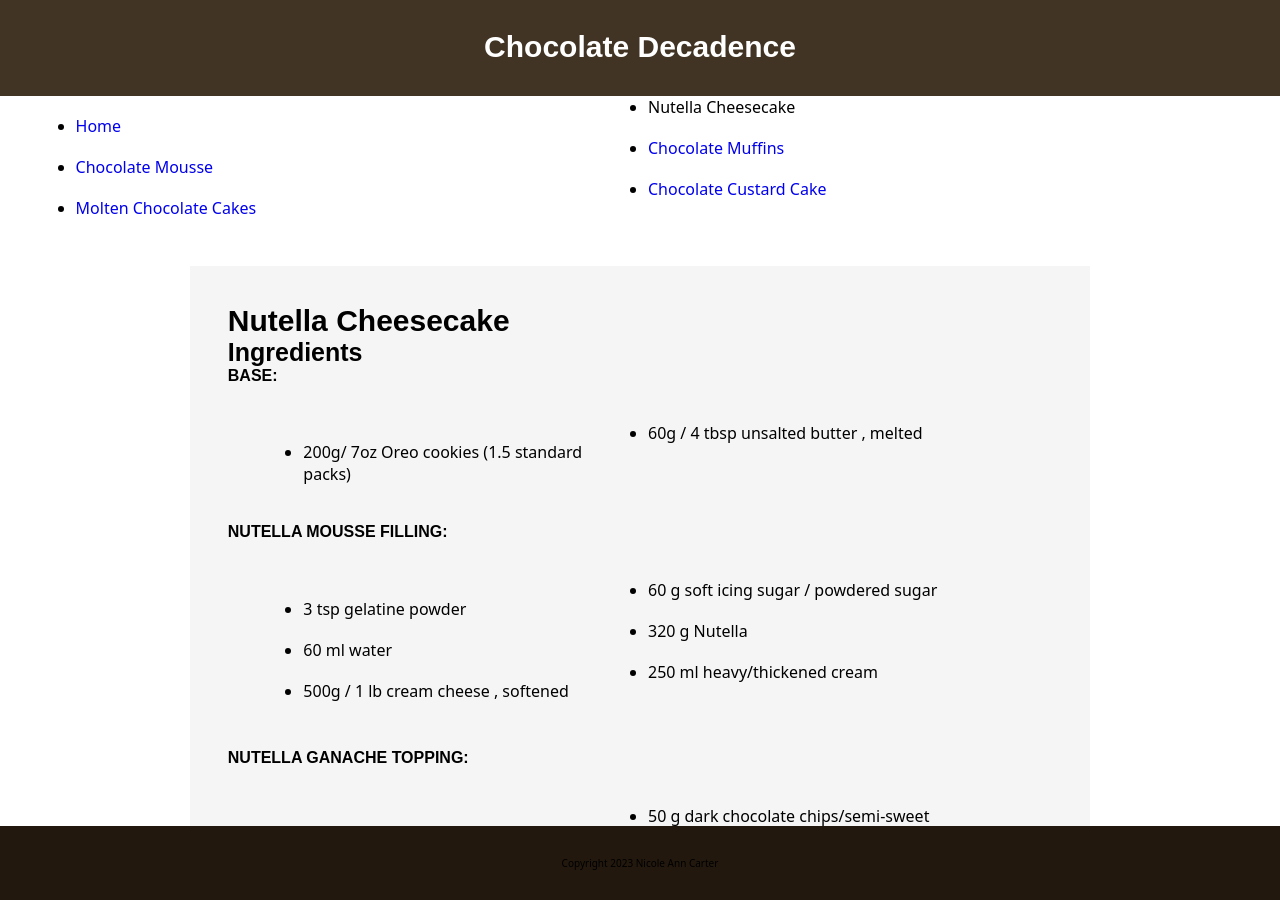
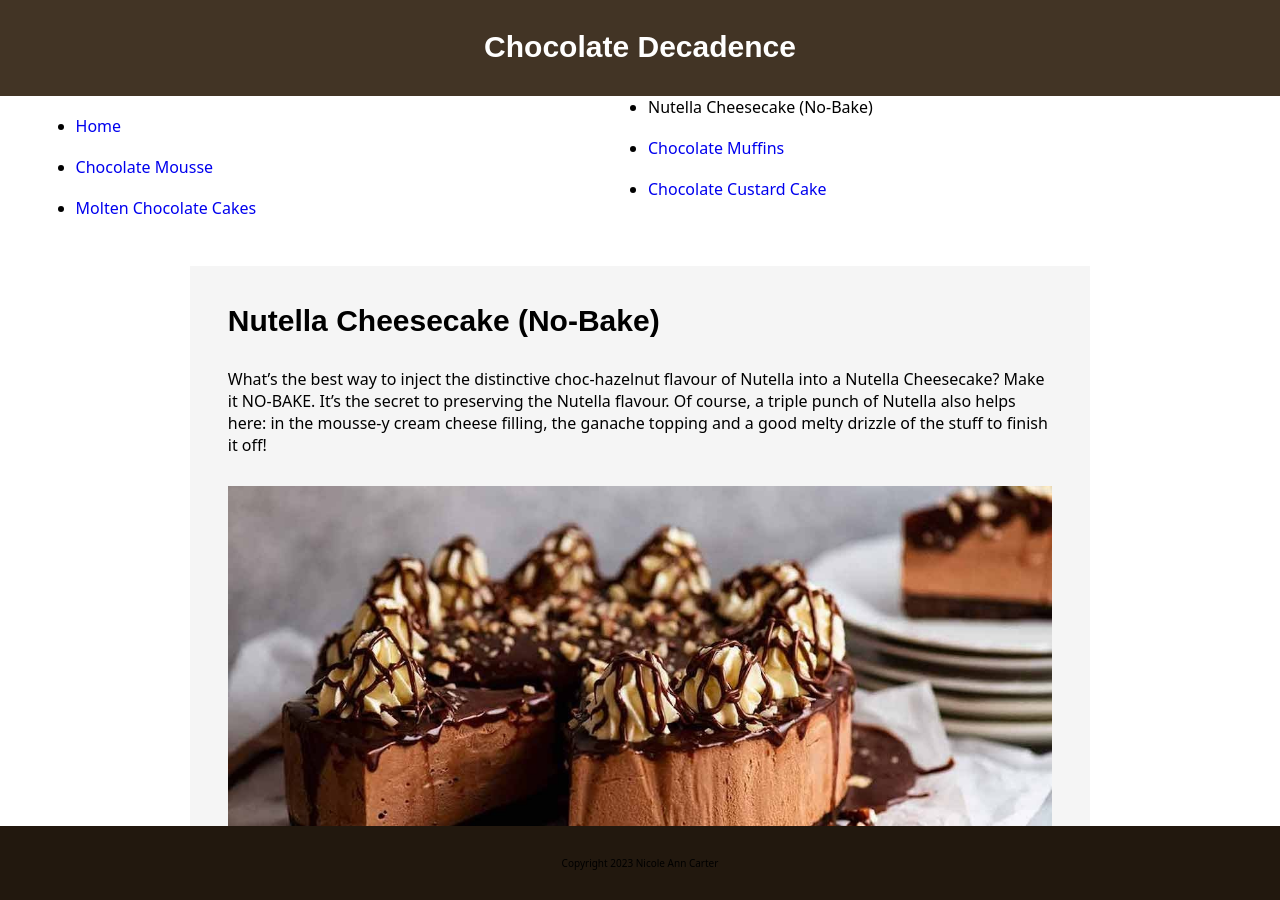
Before and after one commit to nicoleanncarter/recipes, a Jekyll site: the page built from _recipes/recipe1.md, in a window 1280 px wide and 900 px high. Built offline with Jekyll 4.4.1, drawn with Linux system fonts in a browser that asks for light colours.

Commit message:
Update Recipe “recipe1”

```diff
--- a/_recipes/recipe1.md
+++ b/_recipes/recipe1.md
@@ -1,10 +1,14 @@
 ---
-title: Nutella Cheesecake
+title: Nutella Cheesecake (No-Bake)
 date: 2022-10-19
 order: 3
 layout: recipe
 published: true
 ---
+What’s the best way to inject the distinctive choc-hazelnut flavour of Nutella into a Nutella Cheesecake? Make it NO-BAKE. It’s the secret to preserving the Nutella flavour. Of course, a triple punch of Nutella also helps here: in the mousse-y cream cheese filling, the ganache topping and a good melty drizzle of the stuff to finish it off!
+
+![](../uploads/nutella-cheesecake.jpg)
+
 ## I﻿ngredients
 
 #### BASE:
@@ -33,7 +37,7 @@ published: true
 * 125 ml heavy/thickened cream (for whipping)
 * 3 tbsp Nutella , warmed
 
-![](../uploads/nutella-cheesecake.jpg)
+
 
 ## M﻿ethod
 
```
